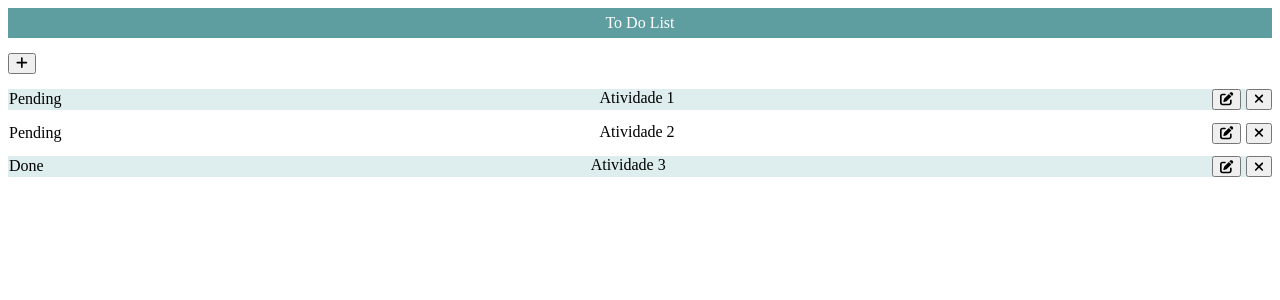
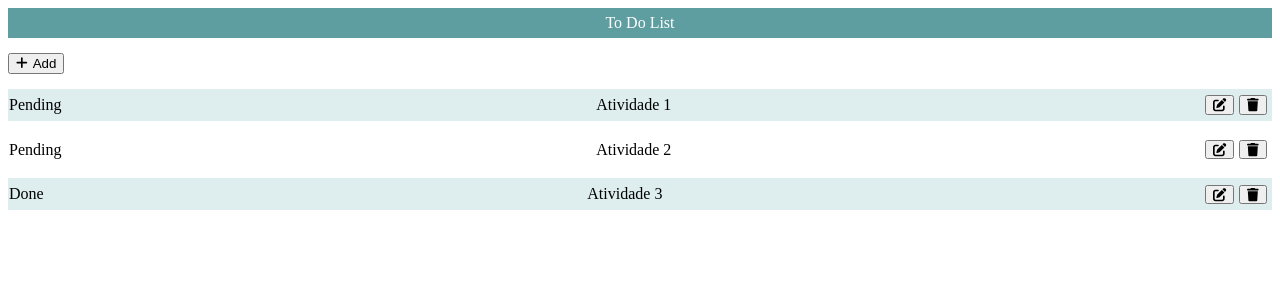
Before and after one commit to vkcosta/to-do-list-app, a React (Create React App) app: page / in a window 1280 px wide. Shown: the top 300 px of the page. Built offline with nearby package versions, Linux system fonts and the light colour scheme.

Commit message:
Ajustes de css

```diff
--- a/src/components/listComponent/listComponent.css
+++ b/src/components/listComponent/listComponent.css
@@ -5,7 +5,10 @@
 .itemList {
   display: flex;
   justify-content: space-between;
+  align-items: center;
   margin-top: 1%;
+  height: 32px;
+  width: 100%;
 }
 
 .itemListDone {
@@ -13,6 +16,11 @@
   width: auto;
   text-align: center;
   padding: 1px;
+}
+
+.button {
+  display: flex;
+  gap: 5px;
 }
 
 .buttonAdd {
@@ -24,6 +32,7 @@
   flex-direction: row;
   gap: 5px;
   justify-content: end;
+  margin: 0px 5px 0px 0px;
 }
 
 .formEditingItem {
--- a/src/components/listComponent/listComponent.tsx
+++ b/src/components/listComponent/listComponent.tsx
@@ -1,7 +1,7 @@
 import { useState } from "react";
 import './listComponent.css';
 import { FontAwesomeIcon } from '@fortawesome/react-fontawesome';
-import { faAdd, faEdit, faRemove } from "@fortawesome/free-solid-svg-icons";
+import { faAdd, faCancel, faEdit, faSave, faTrash } from "@fortawesome/free-solid-svg-icons";
 
 interface IItemList {
   key: number,
@@ -103,17 +103,24 @@ function ListComponent() {
           <br />
 
           <div className="buttons">
-            <button onClick={save}>Save</button>
-            <button onClick={cancel}>Cancel</button>
+            <button onClick={save} title="Save" className="button">
+              <FontAwesomeIcon icon={faSave}></FontAwesomeIcon>
+              Save</button>
+            <button onClick={cancel} className="button">
+              <FontAwesomeIcon icon={faCancel}></FontAwesomeIcon>
+              Cancel</button>
           </div>
         </div>
 
         :
         //Visualização normal
         <div>
-          <button onClick={add} className="buttonAdd" title="Add">
-            <FontAwesomeIcon icon={faAdd}></FontAwesomeIcon>
+          <div className="buttonAdd">
+            <button onClick={add} className="button" title="Add">
+              <FontAwesomeIcon icon={faAdd}></FontAwesomeIcon>
+              Add
             </button>
+          </div>
 
           <div className="gridItem">
             {items
@@ -129,17 +136,19 @@ function ListComponent() {
                   <div > {item.title} </div>
 
                   <div className="buttons">
-                    <button title="Edit" onClick={() => {
+                    <button title="Edit" className="button" onClick={() => {
                       startEdit(item);
                     }}>
                       <FontAwesomeIcon icon={faEdit}></FontAwesomeIcon>
-                      </button>
+                      {/* Edit */}
+                    </button>
 
-                    <button title="Remove" onClick={() => {
+                    <button title="Remove" className="button" onClick={() => {
                       remove(item.key);
                     }}>
-                      <FontAwesomeIcon icon={faRemove}></FontAwesomeIcon>
-                      </button>
+                      <FontAwesomeIcon icon={faTrash}></FontAwesomeIcon>
+                      {/* Remove */}
+                    </button>
                   </div>
                 </div>
               ))}
```
